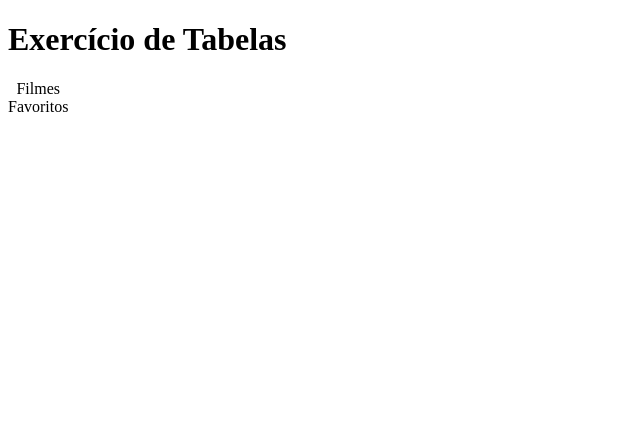
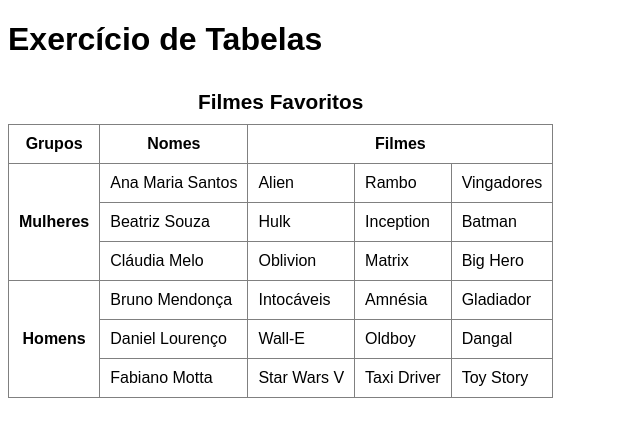
Before and after one commit to CalixtoDevHub/HTML-CSS, a plain HTML site: page Exercicios/ex023/tabela004.html in a window 1280 px wide. Shown: the whole page, without its empty margins (0-640 px from the left). Drawn offline with Linux system fonts and the light colour scheme.

Commit message:
tabela004

```diff
--- a/Exercicios/ex023/tabela004.html
+++ b/Exercicios/ex023/tabela004.html
@@ -4,6 +4,23 @@
     <meta charset="UTF-8">
     <meta name="viewport" content="width=device-width, initial-scale=1.0">
     <title> Tabelas</title>
+    <style>
+        body {
+            font-family: Arial, Helvetica, sans-serif;
+        }
+        table {
+            border-collapse: collapse;
+        }
+        th, td {
+            border: 1px solid gray;
+            padding: 10px;
+        }
+        caption {
+            font-size: 1.3em;
+            font-weight: bold;
+            padding: 10px;
+        }
+    </style>
 </head>
 <body>
     <h1>Exercício de Tabelas</h1>
@@ -12,8 +29,53 @@
             Filmes Favoritos
         </caption>
         <thead>
+            <tr>
+                <th>Grupos</th>
+                <th>Nomes</th>
+                <th colspan="3">Filmes</th>
+            </tr>
 
         </thead>
+        <tbody>
+             <tr>
+                <th rowspan="3">Mulheres</th>
+                <td>Ana Maria Santos</td>
+                <td>Alien</td>
+                <td>Rambo</td>
+                <td>Vingadores</td>
+            </tr>
+            <tr>
+                <td>Beatriz Souza</td>
+                <td>Hulk</td>
+                <td>Inception</td>
+                <td>Batman</td>
+            </tr>
+            <tr>
+                <td>Cláudia Melo</td>
+                <td>Oblivion</td>
+                <td>Matrix</td>
+                <td>Big Hero</td>
+            </tr>
+            <tr>
+                <th rowspan="3">Homens</th>
+                <td>Bruno Mendonça</td>
+                <td>Intocáveis</td>
+                <td>Amnésia</td>
+                <td>Gladiador</td>
+            </tr>
+            <tr>
+                <td>Daniel Lourenço</td>
+                <td>Wall-E</td>
+                <td>Oldboy</td>
+                <td>Dangal</td>
+            </tr>
+            <tr>
+                <td>Fabiano Motta</td>
+                <td>Star Wars V</td>
+                <td>Taxi Driver</td>
+                <td>Toy Story</td>
+            </tr>
+        </tbody>
     </table>
 
 </body>
```
